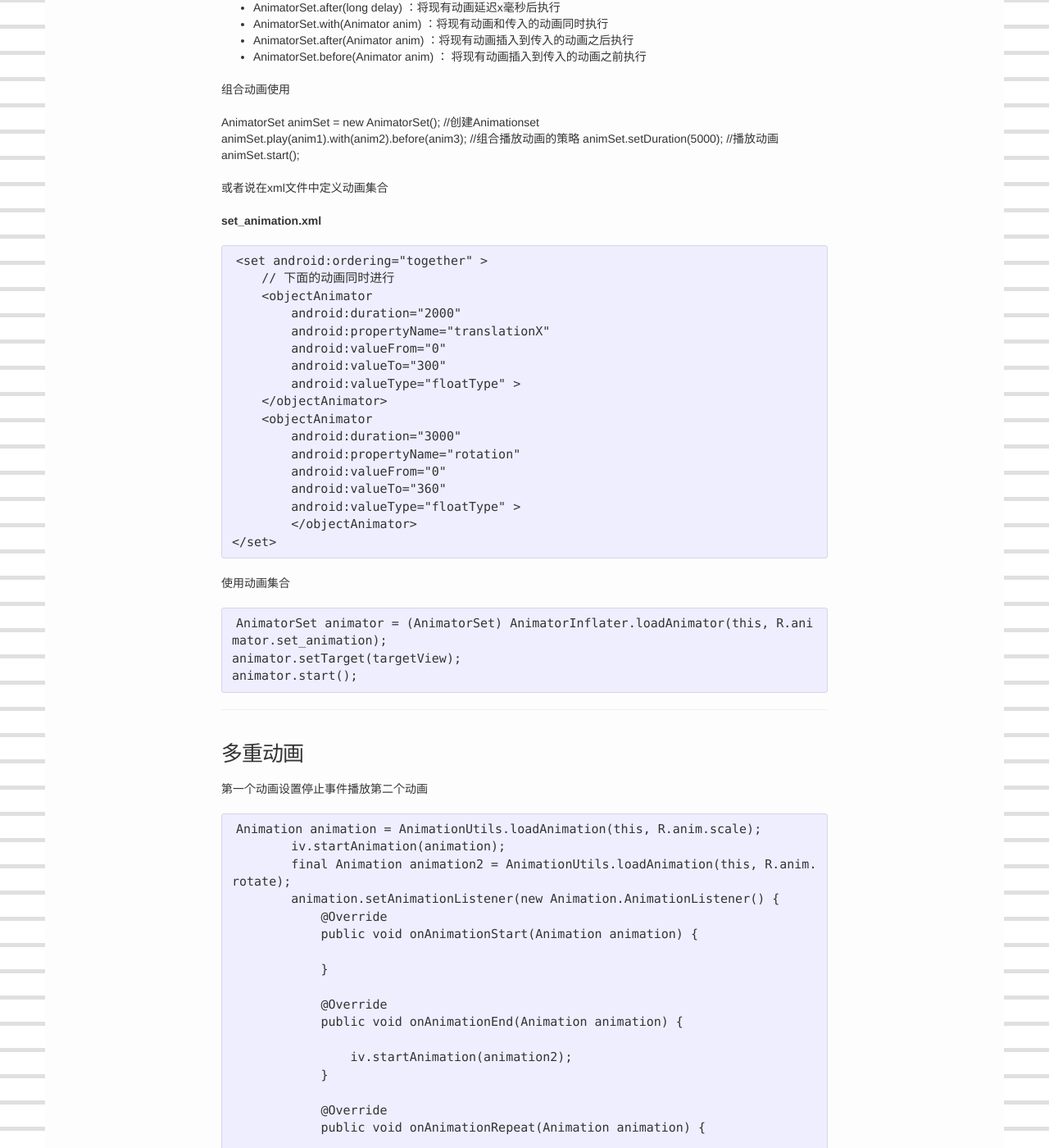
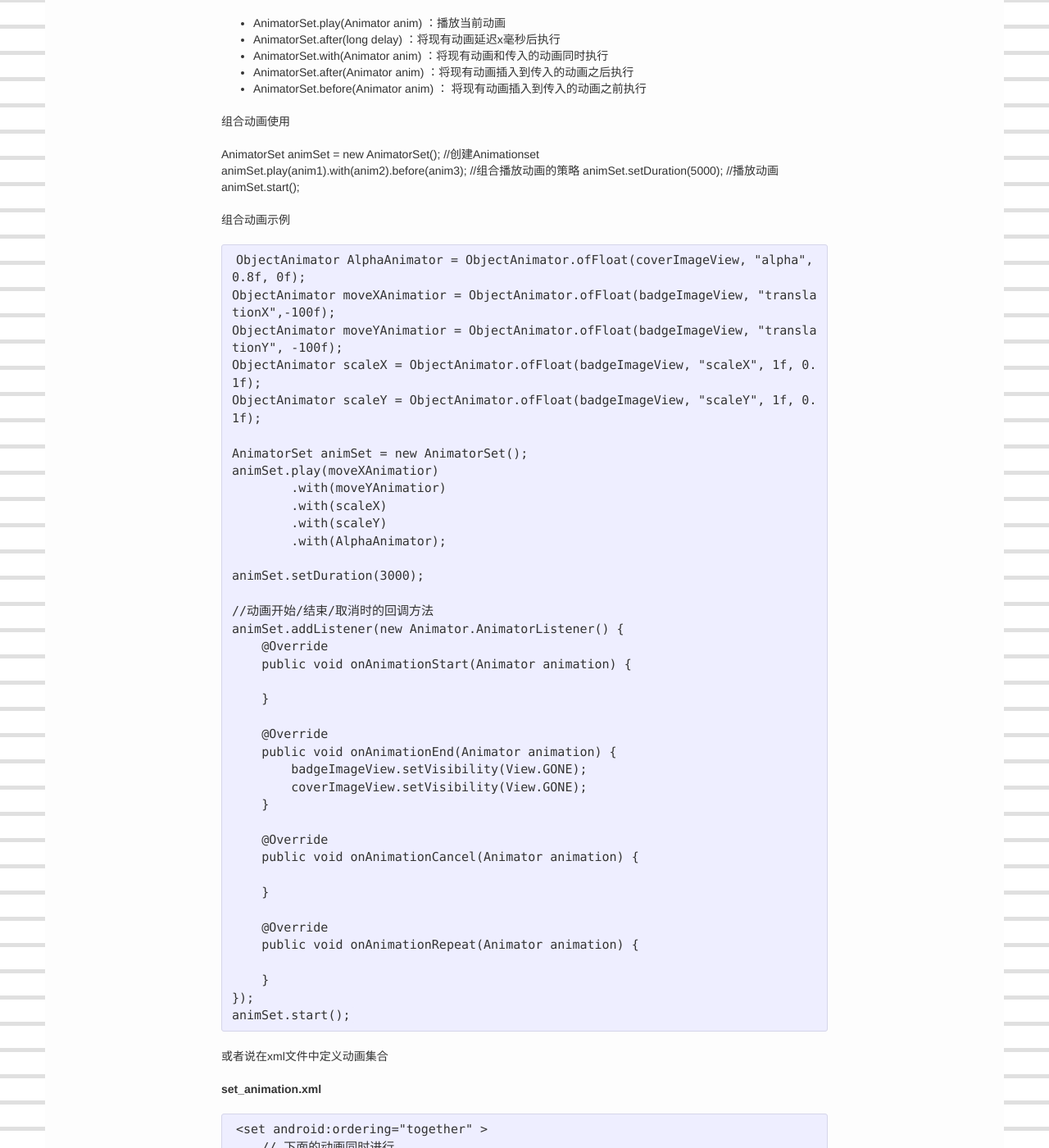
Before and after one commit to viator42/viator42.github.io, a Jekyll site: the page built from _posts/2016-6-29-android-animation.markdown, in a window 1280 px wide and 1400 px high, scrolled down 5769 px. Shown: the whole window at 82% size. Built offline with Jekyll 4.4.1, drawn with Linux system fonts in a browser that asks for light colours; some of the changed text lies outside the part shown.

Commit message:
update post

```diff
--- a/_posts/2016-6-29-android-animation.markdown
+++ b/_posts/2016-6-29-android-animation.markdown
@@ -161,6 +161,7 @@ Android 3.0之后出现了属性动画.
 __有关类__
 
 ValueAnimator
+
 属性动画的运行机制是通过不断地对值进行操作来实现的，通过不断控制值的变化，再不断手动赋给对象的属性，从而实现动画效果。而初始值和结束值之间的动画过渡就是由ValueAnimator这个类来负责计算的。相当于一个计数器
 
     ValueAnimator valueAnimator = ValueAnimator.ofInt(0,100);
@@ -213,8 +215,6 @@ ofObject() 将初始值以对象的形式过渡到结束值
     });
     valueAnimator1.start();
 
---------
-
 ObjectAnimator
 对任意的对象进行动画操作的类
 
@@ -243,6 +243,48 @@ AnimatorSet animSet = new AnimatorSet();    //创建Animationset
 animSet.play(anim1).with(anim2).before(anim3);  //组合播放动画的策略
 animSet.setDuration(5000);  //播放动画
 animSet.start();
+
+组合动画示例
+
+    ObjectAnimator AlphaAnimator = ObjectAnimator.ofFloat(coverImageView, "alpha", 0.8f, 0f);
+    ObjectAnimator moveXAnimatior = ObjectAnimator.ofFloat(badgeImageView, "translationX",-100f);
+    ObjectAnimator moveYAnimatior = ObjectAnimator.ofFloat(badgeImageView, "translationY", -100f);
+    ObjectAnimator scaleX = ObjectAnimator.ofFloat(badgeImageView, "scaleX", 1f, 0.1f);
+    ObjectAnimator scaleY = ObjectAnimator.ofFloat(badgeImageView, "scaleY", 1f, 0.1f);
+
+    AnimatorSet animSet = new AnimatorSet();
+    animSet.play(moveXAnimatior)
+            .with(moveYAnimatior)
+            .with(scaleX)
+            .with(scaleY)
+            .with(AlphaAnimator);
+
+    animSet.setDuration(3000);
+
+    //动画开始/结束/取消时的回调方法
+    animSet.addListener(new Animator.AnimatorListener() {
+        @Override
+        public void onAnimationStart(Animator animation) {
+
+        }
+
+        @Override
+        public void onAnimationEnd(Animator animation) {
+            badgeImageView.setVisibility(View.GONE);
+            coverImageView.setVisibility(View.GONE);
+        }
+
+        @Override
+        public void onAnimationCancel(Animator animation) {
+
+        }
+
+        @Override
+        public void onAnimationRepeat(Animator animation) {
+
+        }
+    });
+    animSet.start();
 
 或者说在xml文件中定义动画集合
 
```
Also changed, not shown: other parts of _posts/2016-6-29-android-animation.markdown (+5 -4 lines).
